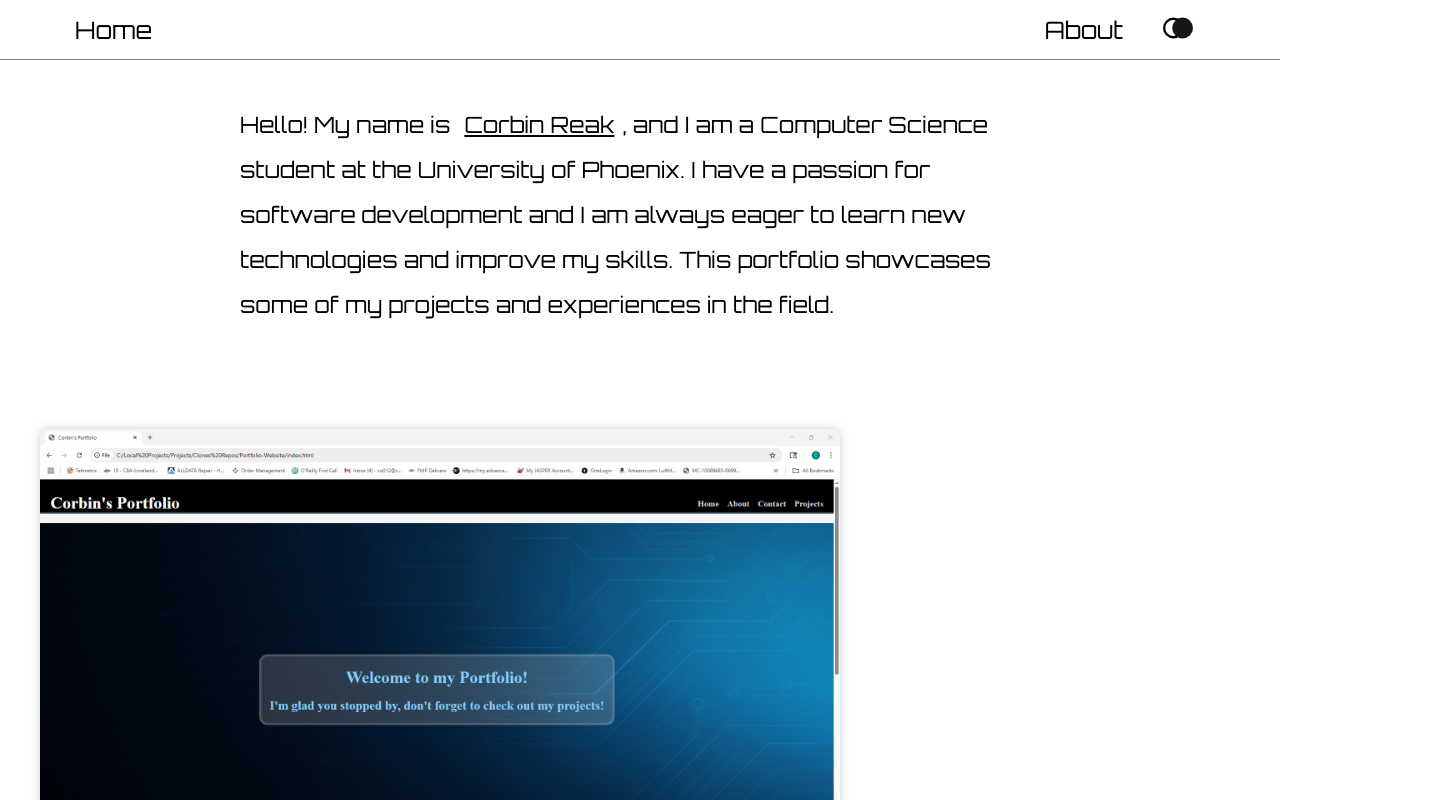
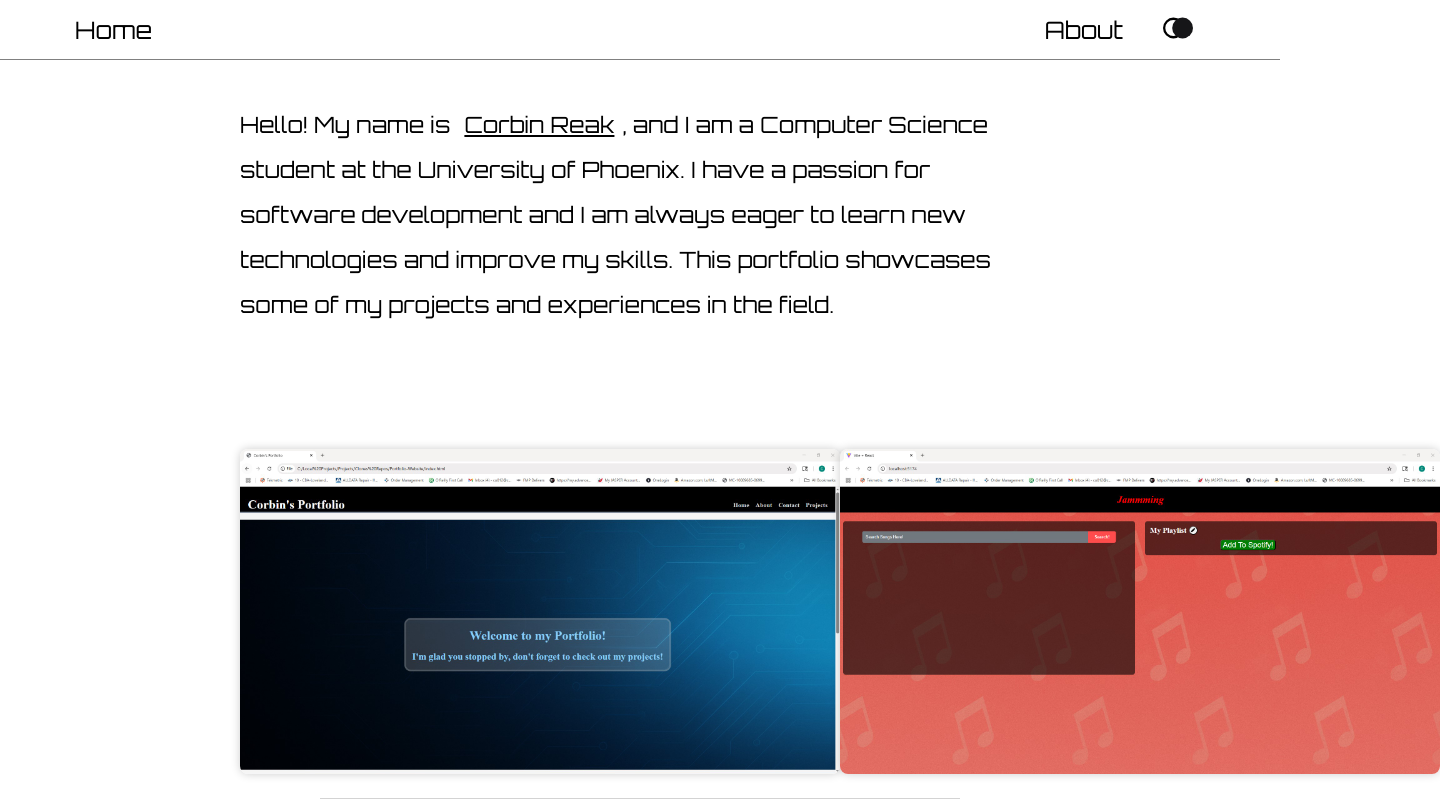
Before and after one commit to corbinreak/Portfolio-v2-react, a React (Vite) app: page / in a window 1280 px wide. Shown: the top 800 px of the page, 1440 px wide, since content can reach past the window. Built offline with nearby package versions, Linux system fonts and the light colour scheme.

Commit message:
Seventh commit; started my project section neding to still finish just need to swap to my home computer...

```diff
--- a/src/Components/Projects.jsx
+++ b/src/Components/Projects.jsx
@@ -1,30 +1,64 @@
 import React from 'react';
-import Project1 from '../assets/Portfoliov1.jpg'; // Example project image
+import Project1 from '../assets/Portfoliov1.jpg';
+import Project2 from '../assets/Project2.jpg';
 
 
 
 function Projects({ darkMode, setDarkMode }) {
 
 
-    const imgStyle = {
-        width: '800px',
+    const listStyle = {
+        display: 'flex',
+        flexDirection: 'column',
+        listStyleType: 'none',
+        padding: '20px',
+        maxWidth: '800px',
+        margin: '0 auto',
+    };
+
+
+    const imagesContainer = {
+        display: 'flex',
+        justifyContent: 'space-between',
+        width: '100%',
+    }
+
+    const imgStyleLeft = {
+        width: '600px',
         height: 'auto',
         borderRadius: '8px',
         boxShadow: darkMode ? '0 0 10px rgba(255, 255, 255, 0.2)' : '0 0 10px rgba(0, 0, 0, 0.2)',
+        alignSelf: 'flex-start',
+
     }
 
+    const imgStyleRight = {
+        width: '600px',
+        height: 'auto',
+        borderRadius: '8px',
+        boxShadow: darkMode ? '0 0 10px rgba(255, 255, 255, 0.2)' : '0 0 10px rgba(0, 0, 0, 0.2)',
+        alignSelf: 'flex-end'
 
+    }
 
     return (
         <>
-         <ul>
+         <ul style={listStyle}>
             <li>
+              <div style={imagesContainer}>
                 <a href="" >
                     <img
                        src={Project1}
-                       style={imgStyle}>
+                       style={imgStyleLeft}>
                     </img>
                 </a>
+                <a href="" >
+                    <img
+                       src={Project2}
+                       style={imgStyleRight} >
+                    </img>
+                </a>
+             </div>
             </li>
          </ul>
         </>
```
Also changed, not shown: src/assets/Project2.jpg (added).
